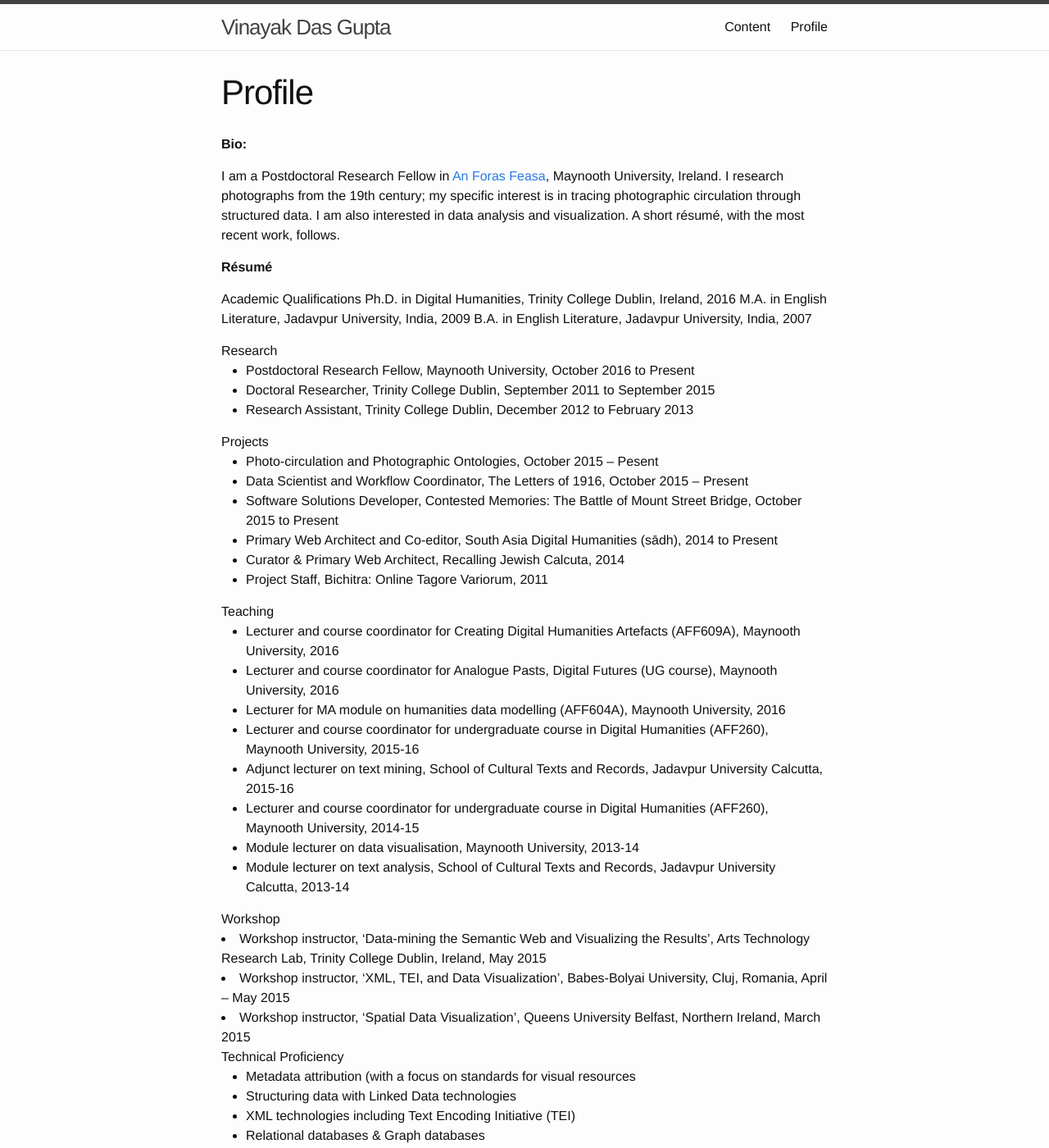
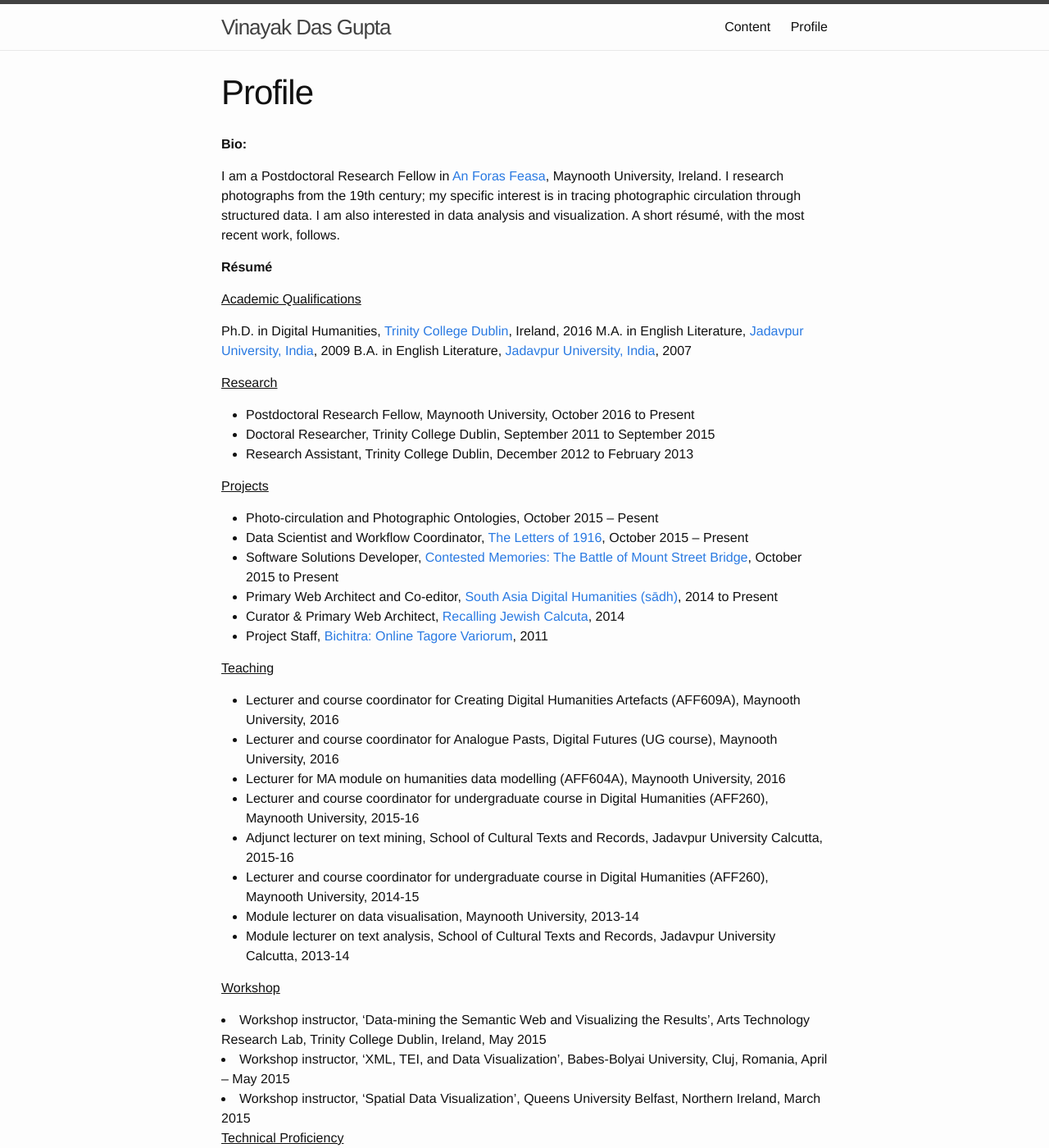
Before and after one commit to vinayakdasgupta/vinayakdasgupta.github.io, a Jekyll site: the page built from profile.md, in a window 1280 px wide and 1400 px high. Shown: the whole window at 82% size. Built offline with Jekyll 4.4.1, drawn with Linux system fonts in a browser that asks for light colours; some of the changed text lies outside the part shown.

Commit message:
blog updated

```diff
--- a/profile.md
+++ b/profile.md
@@ -10,12 +10,13 @@ I am a Postdoctoral Research Fellow in <a href = "https://www.maynoothuniversity
 
 <strong>Résumé</strong>
 
-Academic Qualifications
-Ph.D. in Digital Humanities, Trinity College Dublin, Ireland, 2016
-M.A. in English Literature, Jadavpur University, India, 2009
-B.A. in English Literature, Jadavpur University, India, 2007
+<u>Academic Qualifications</u>
 
-<underline>Research</underline>
+Ph.D. in Digital Humanities, <a href = "http://www.tcd.ie/">Trinity College Dublin</a>, Ireland, 2016
+M.A. in English Literature, <a href = "http://www.jaduniv.edu.in/">Jadavpur University, India</a>, 2009
+B.A. in English Literature, <a href = "http://www.jaduniv.edu.in/">Jadavpur University, India</a>, 2007
+
+<u>Research</u>
 
 <ul>
 <li>Postdoctoral Research Fellow, Maynooth University, October 2016 to Present</li>
@@ -23,17 +24,17 @@ B.A. in English Literature, Jadavpur University, India, 2007
 <li>Research Assistant, Trinity College Dublin, December 2012 to February 2013</li>
 </ul>
 
-<underline>Projects</underline>
+<u>Projects</u>
 <ul>
 <li>Photo-circulation and Photographic Ontologies, October 2015 – Pesent</li>
-<li>Data Scientist and Workflow Coordinator, The Letters of 1916, October 2015 – Present</li>
-<li>Software Solutions Developer, Contested Memories: The Battle of Mount Street Bridge, October 2015 to Present</li>
-<li>Primary Web Architect and Co-editor, South Asia Digital Humanities (sādh), 2014 to Present</li>
-<li>Curator & Primary Web Architect, Recalling Jewish Calcuta, 2014</li>
-<li>Project Staff, Bichitra: Online Tagore Variorum, 2011</li>
+<li>Data Scientist and Workflow Coordinator, <a href = "http://letters1916.maynoothuniversity.ie/">The Letters of 1916</a>, October 2015 – Present</li>
+<li>Software Solutions Developer, <a href = "http://mountstreet1916.ie/">Contested Memories: The Battle of Mount Street Bridge</a>, October 2015 to Present</li>
+<li>Primary Web Architect and Co-editor, <a href = "http://sa-dh.info/">South Asia Digital Humanities (sādh)</a>, 2014 to Present</li>
+<li>Curator & Primary Web Architect, <a href = "http://www.jewishcalcutta.in/index.php">Recalling Jewish Calcuta</a>, 2014</li>
+<li>Project Staff, <a href = "http://bichitra.jdvu.ac.in/index.php">Bichitra: Online Tagore Variorum</a>, 2011</li>
 </ul>
 
-<underline>Teaching</underline>
+<u>Teaching</u>
 
 <ul>
 <li>Lecturer and course coordinator for Creating Digital Humanities Artefacts (AFF609A), Maynooth University, 2016</li>
@@ -46,26 +47,26 @@ B.A. in English Literature, Jadavpur University, India, 2007
 <li>Module lecturer on text analysis, School of Cultural Texts and Records, Jadavpur University Calcutta, 2013-14</li>
 </ul>
 
-<underline>Workshop</underline>
+<u>Workshop</u>
 
 <li>Workshop instructor, ‘Data-mining the Semantic Web and Visualizing the Results’, Arts Technology Research Lab, Trinity College Dublin, Ireland, May 2015</li>
 <li>Workshop instructor, ‘XML, TEI, and Data Visualization’, Babes-Bolyai University, Cluj, Romania, April – May 2015</li>
 <li>Workshop instructor, ‘Spatial Data Visualization’, Queens University Belfast, Northern Ireland, March 2015</li>
 
-<underline>Technical Proficiency</underline>
+<u>Technical Proficiency</u>
 
 <ul>
-<li>Metadata attribution (with a focus on standards for visual resources </li>
+<li>Metadata attribution (with a focus on standards for visual resources)</li>
 <li>Structuring data with Linked Data technologies</li>
-<li>XML technologies including Text Encoding Initiative (TEI) </li>
+<li>XML technologies including <a href = "http://www.tei-c.org/index.xml">Text Encoding Initiative (TEI)</a> </li>
 <li>Relational databases & Graph databases</li>
 <li>Database query langauges inlcuding SQL & SPARQL</li>
-<li>Statistical analysis with R</li>
-<li>Programming with Python & Javascript</li>
+<li>Statistical analysis with <a href = "https://www.r-project.org/">R</a></li>
+<li>Programming with <a href = "https://www.python.org/">Python</a> & Javascript</li>
 <li>Web development with HTML, CSS, and related Javascript frameworks</li>
 </ul>
 
-<underline>Conference Papers (recent)</underline>
+<u>Conference Papers (recent)</u>
 
 <ul>
 <li>‘Materiality and Metadata of Digitised Photographs: A Theoretical Inquiry’ at Digital Humanities 2016, Krakow, Poland, 2016</li>
@@ -74,16 +75,16 @@ B.A. in English Literature, Jadavpur University, India, 2007
 <li>‘The Material and the Immaterial in an Age of Anxiety’ at Digital Material Conference, Galway, 2015</li>
 </ul>
 
-<underline>Publications</underline>
+<u>Publications</u>
 
 <li>‘The Aftermath of Digitization: Studying the Synecdochic Photograph from the British Raj’, peer-reviewed, Critical Imprints, Department of English Loreto College: Kolkata, 2015</li>
 <li>Commissioned review of Online Humanities Scholarship: The Shape of Things to Come, ed. Jerome McGann, Houston, Texas: Connexions, 2011. EQUAL: The Book Issue, Vol. 2, issue 1, January 2015</li>
 <li>Series of Photographs on the Book Trade in Calcutta, India, in Kolkata, Book City: Readings, Fragments and Images. ed. Jennie Renton and Sria Chatterjee. Kolkata: Textualities, 2009</li>
 
-<underline>Honours</underline>
+<u>Honours</u>
 
 <ul>
-<li>Paul Fortier Prize nominee</li>
-<li>Postdoctoral Fellowship Award, Digital Repository of Ireland</li>
-<li>PRTLI V Digital Arts and Humanities Scholarship</li>
+<li><a href = "http://adho.org/awards/paul-fortier-prize">Paul Fortier Prize nominee</a></li>
+<li>Postdoctoral Fellowship Award, <a href = "http://www.dri.ie/">Digital Repository of Ireland</a></li>
+<li><a href = "https://www.tcd.ie/trinitylongroomhub/themes/digital-humanities/">PRTLI V Digital Arts and Humanities Scholarship</a></li>
 </ul>
```
